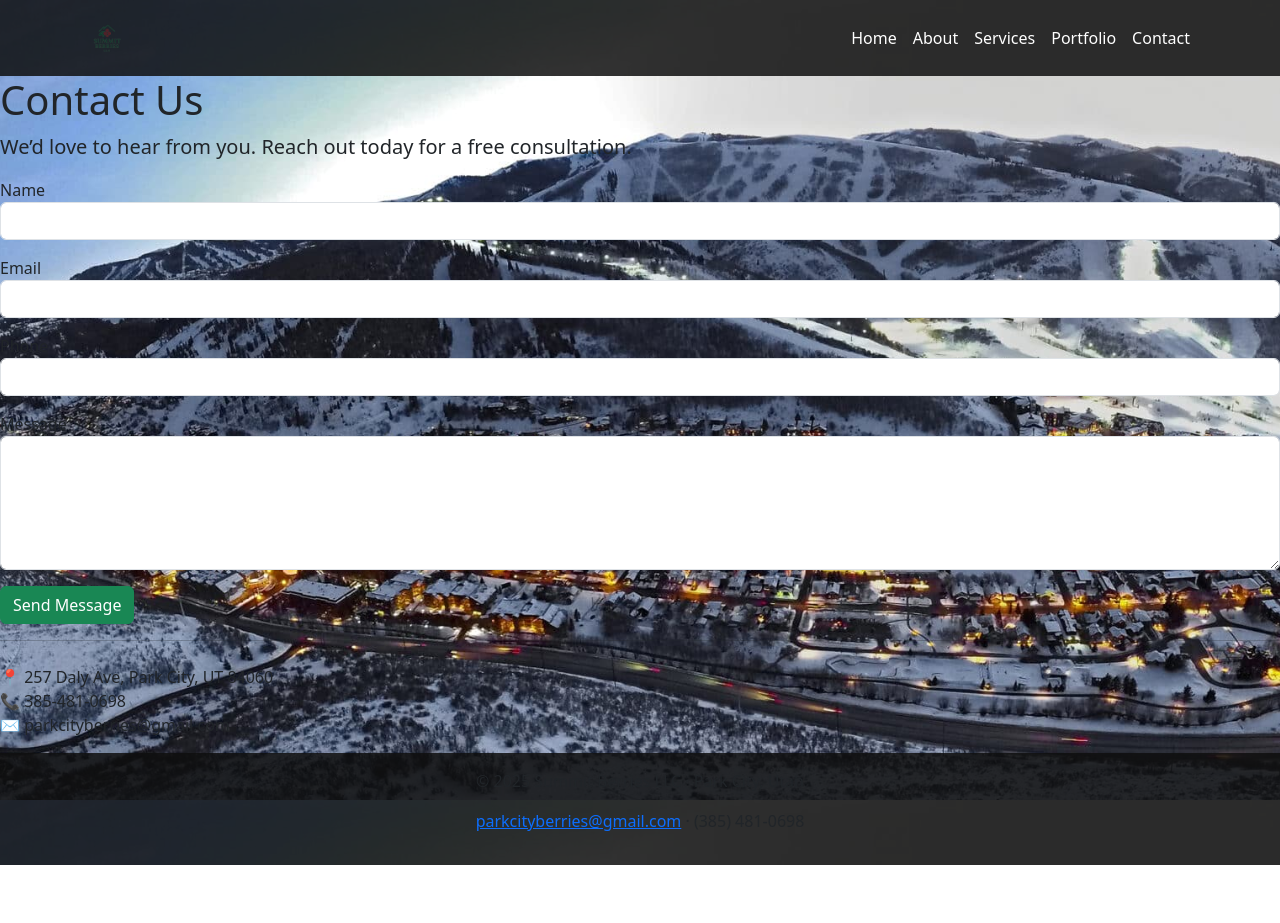
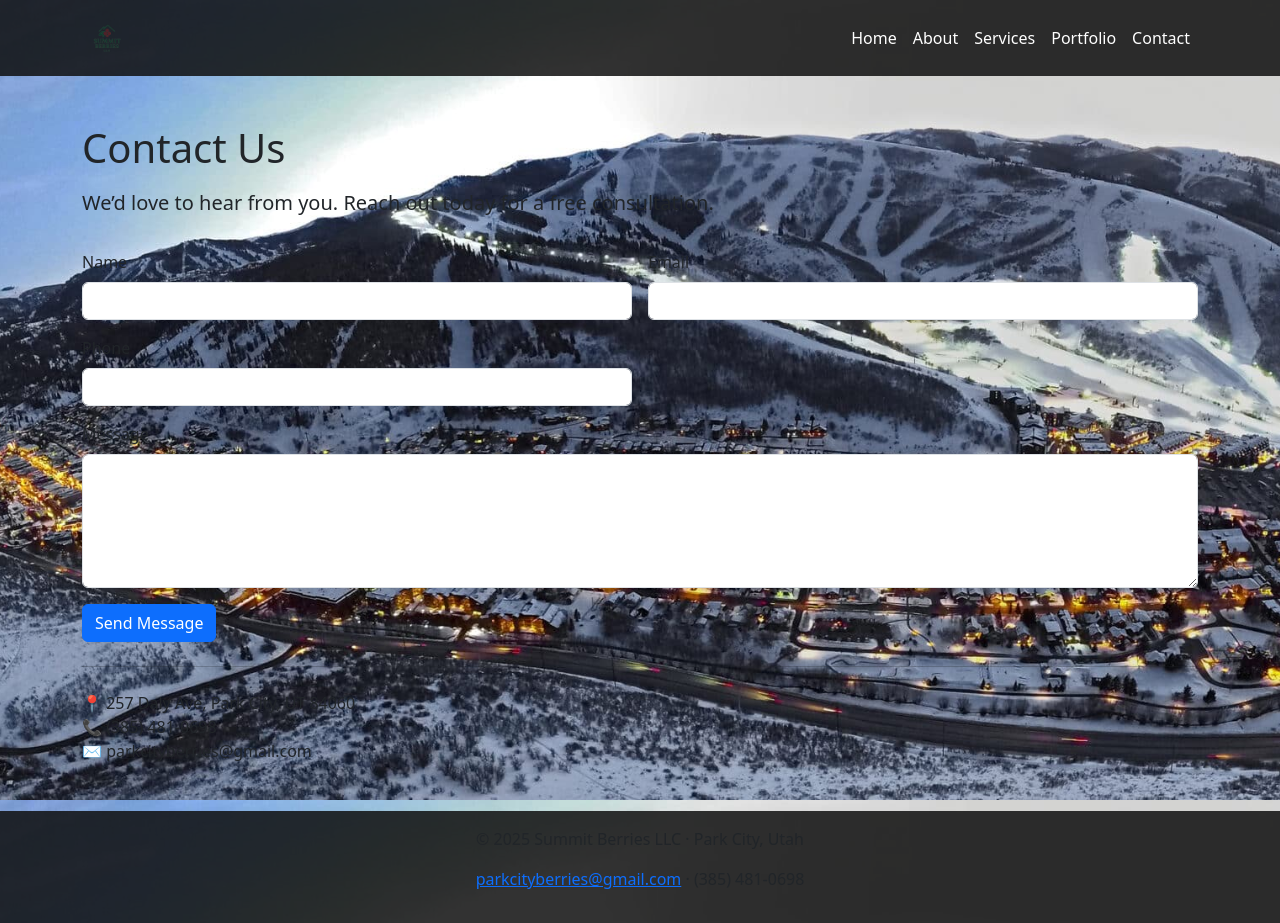
Before and after one commit to MasonShattuck/summitberries, a Flask app: page /contact in a window 1280 px wide. Before the commit the page ends 865 px from the top, so only its background shows below. Run offline with Flask 2, Linux system fonts and the light colour scheme.

Commit message:
Wire up contact form POST + SMTP

```diff
--- a/app.py
+++ b/app.py
@@ -1,16 +1,5 @@
 # app.py — Summit Berries LLC
-# -------------------------------------------------
-# This Flask app serves your site and sends contact
-# form submissions via Gmail SMTP (App Password).
-#
-# Environment variables required on Render:
-#   SECRET_KEY      = a long random string
-#   SMTP_SERVER     = smtp.gmail.com
-#   SMTP_PORT       = 587
-#   SMTP_USERNAME   = parkcityberries@gmail.com
-#   SMTP_PASSWORD   = <your 16-char Gmail App Password>
-#   TO_EMAIL        = parkcityberries@gmail.com  (or any inbox you want)
-# -------------------------------------------------
+# Flask site + email via Gmail SMTP (App Password)
 
 import os
 import smtplib, ssl
@@ -19,17 +8,23 @@ from flask import Flask, render_template, request, redirect, url_for, flash, jso
 
 app = Flask(__name__, static_folder="static", template_folder="templates")
 
-# Secrets / SMTP config (from environment on Render)
-app.secret_key  = os.getenv("SECRET_KEY", "dev-secret")
-SMTP_SERVER     = os.getenv("SMTP_SERVER", "smtp.gmail.com")
-SMTP_PORT       = int(os.getenv("SMTP_PORT", "587"))
-SMTP_USERNAME   = os.getenv("SMTP_USERNAME")          # e.g., parkcityberries@gmail.com
-SMTP_PASSWORD   = os.getenv("SMTP_PASSWORD")          # Gmail App Password
-TO_EMAIL        = os.getenv("TO_EMAIL") or SMTP_USERNAME
+# ------------ Config (supports two naming schemes) ------------
+# Prefer SMTP_* / TO_EMAIL if present; otherwise fall back to MAIL_* / CONTACT_RCPT
+def _get(key_primary, fallback_key, default=None):
+    v = os.getenv(key_primary)
+    return v if v is not None else os.getenv(fallback_key, default)
+
+app.secret_key  = os.getenv("SECRET_KEY", "dev-secret")          # set SECRET_KEY on Render
+
+SMTP_SERVER     = _get("SMTP_SERVER",   "MAIL_SERVER",   "smtp.gmail.com")
+SMTP_PORT       = int(_get("SMTP_PORT", "MAIL_PORT",     "587"))
+SMTP_USERNAME   = _get("SMTP_USERNAME", "MAIL_USERNAME")         # e.g. parkcityberries@gmail.com
+SMTP_PASSWORD   = _get("SMTP_PASSWORD", "MAIL_PASSWORD")         # 16-char Gmail App Password (no spaces)
+TO_EMAIL        = _get("TO_EMAIL",      "CONTACT_RCPT") or SMTP_USERNAME
 
 
 def send_email(name: str, email: str, phone: str, message: str) -> None:
-    """Send an inquiry email via Gmail SMTP with TLS."""
+    """Send an inquiry email via SMTP with STARTTLS."""
     if not (SMTP_USERNAME and SMTP_PASSWORD and TO_EMAIL):
         raise RuntimeError("SMTP credentials not configured")
 
@@ -41,26 +36,23 @@ def send_email(name: str, email: str, phone: str, message: str) -> None:
         f"Phone: {phone}\n\n"
         f"Message:\n{message}\n"
     )
-
-    msg = MIMEText(body)
+    msg = MIMEText(body, "plain", "utf-8")
     msg["Subject"] = subject
     msg["From"]    = SMTP_USERNAME
     msg["To"]      = TO_EMAIL
 
-    context = ssl.create_default_context()
-    with smtplib.SMTP(SMTP_SERVER, SMTP_PORT, timeout=20) as server:
-        server.starttls(context=context)
-        server.login(SMTP_USERNAME, SMTP_PASSWORD)
-        server.send_message(msg)
+    ctx = ssl.create_default_context()
+    with smtplib.SMTP(SMTP_SERVER, SMTP_PORT, timeout=20) as s:
+        s.starttls(context=ctx)
+        s.login(SMTP_USERNAME, SMTP_PASSWORD)
+        s.send_message(msg)
 
-
-# --------- Health check for Render pings ----------
+# ---------------- Health check for Render ----------------
 @app.route("/health")
 def health():
     return jsonify(status="ok"), 200
 
-
-# ------------------- Pages ------------------------
+# ------------------------- Pages -------------------------
 @app.route("/")
 def home():
     return render_template("index.html")
@@ -85,23 +77,29 @@ def contact():
         phone   = (request.form.get("phone") or "").strip()
         message = (request.form.get("message") or "").strip()
 
-        # Basic validation
+        # basic validation
         if not (name and email and message):
             flash("Please fill in your name, email, and message.", "warning")
+            return redirect(url_for("contact"))
+
+        # simple honeypot (optional)
+        if request.form.get("website"):
+            # treated as spam; pretend success
+            flash("Thanks! Your message was sent.", "success")
             return redirect(url_for("contact"))
 
         try:
             send_email(name, email, phone, message)
             flash("Thanks! Your message was sent. We’ll get back to you shortly.", "success")
-        except Exception:
-            # For debugging locally you could: print(e)
+        except Exception as e:
+            app.logger.exception("Email send failed: %s", e)
             flash("Sorry—something went wrong sending your message. Please email us directly.", "danger")
 
-        return redirect(url_for("home"))
+        return redirect(url_for("contact"))
 
     return render_template("contact.html")
 
 
-# --------------- Local run ------------------------
+# ---------------------- Local run -----------------------
 if __name__ == "__main__":
     app.run(host="0.0.0.0", port=int(os.getenv("PORT", "5000")), debug=True)
--- a/templates/contact.html
+++ b/templates/contact.html
@@ -1,33 +1,52 @@
 {% extends "base.html" %}
+{% block content %}
+<div class="container my-5">
 
-{% block content %}
-<h1>Contact Us</h1>
+  <h1 class="mb-3">Contact Us</h1>
   <p class="lead">We’d love to hear from you. Reach out today for a free consultation.</p>
 
-<form method="POST">
-  <div class="mb-3">
-    <label>Name</label>
-    <input type="text" name="name" class="form-control" required>
+  <!-- flash messages -->
+  {% with msgs = get_flashed_messages(with_categories=true) %}
+    {% if msgs %}
+      {% for cat, msg in msgs %}
+        <div class="alert alert-{{ 'warning' if cat=='warning' else ('danger' if cat=='danger' else 'success') }} mt-3">
+          {{ msg }}
         </div>
-  <div class="mb-3">
-    <label>Email</label>
-    <input type="email" name="email" class="form-control" required>
+      {% endfor %}
+    {% endif %}
+  {% endwith %}
+
+  <form action="{{ url_for('contact') }}" method="POST" class="row g-3 mt-3">
+    <div class="col-md-6">
+      <label for="name" class="form-label">Name</label>
+      <input id="name" name="name" type="text" class="form-control" required>
     </div>
-  <div class="mb-3">
-    <label>Phone</label>
-    <input type="text" name="phone" class="form-control">
+    <div class="col-md-6">
+      <label for="email" class="form-label">Email</label>
+      <input id="email" name="email" type="email" class="form-control" required>
     </div>
-  <div class="mb-3">
-    <label>Message</label>
-    <textarea name="message" class="form-control" rows="5" required></textarea>
+    <div class="col-md-6">
+      <label for="phone" class="form-label">Phone</label>
+      <input id="phone" name="phone" type="tel" class="form-control">
     </div>
-  <button type="submit" class="btn btn-success">Send Message</button>
+    <div class="col-12">
+      <label for="message" class="form-label">Message</label>
+      <textarea id="message" name="message" rows="5" class="form-control" required></textarea>
+    </div>
+
+    <!-- honeypot field (hidden) -->
+    <input type="text" name="website" style="display:none">
+
+    <div class="col-12">
+      <button type="submit" class="btn btn-primary">Send Message</button>
+    </div>
   </form>
 
-<hr>
-<p class="mt-4">
-  📍 257 Daly Ave, Park City, UT 84060 <br>
-  📞 385-481-0698 <br>
+  <hr class="my-4">
+  <p class="mb-0">
+    📍 257 Daly Ave, Park City, UT 84060<br>
+    📞 (385) 481-0698<br>
     ✉️ parkcityberries@gmail.com
   </p>
+</div>
 {% endblock %}
```
Lines whose indentation alone changed are shown as unchanged.
